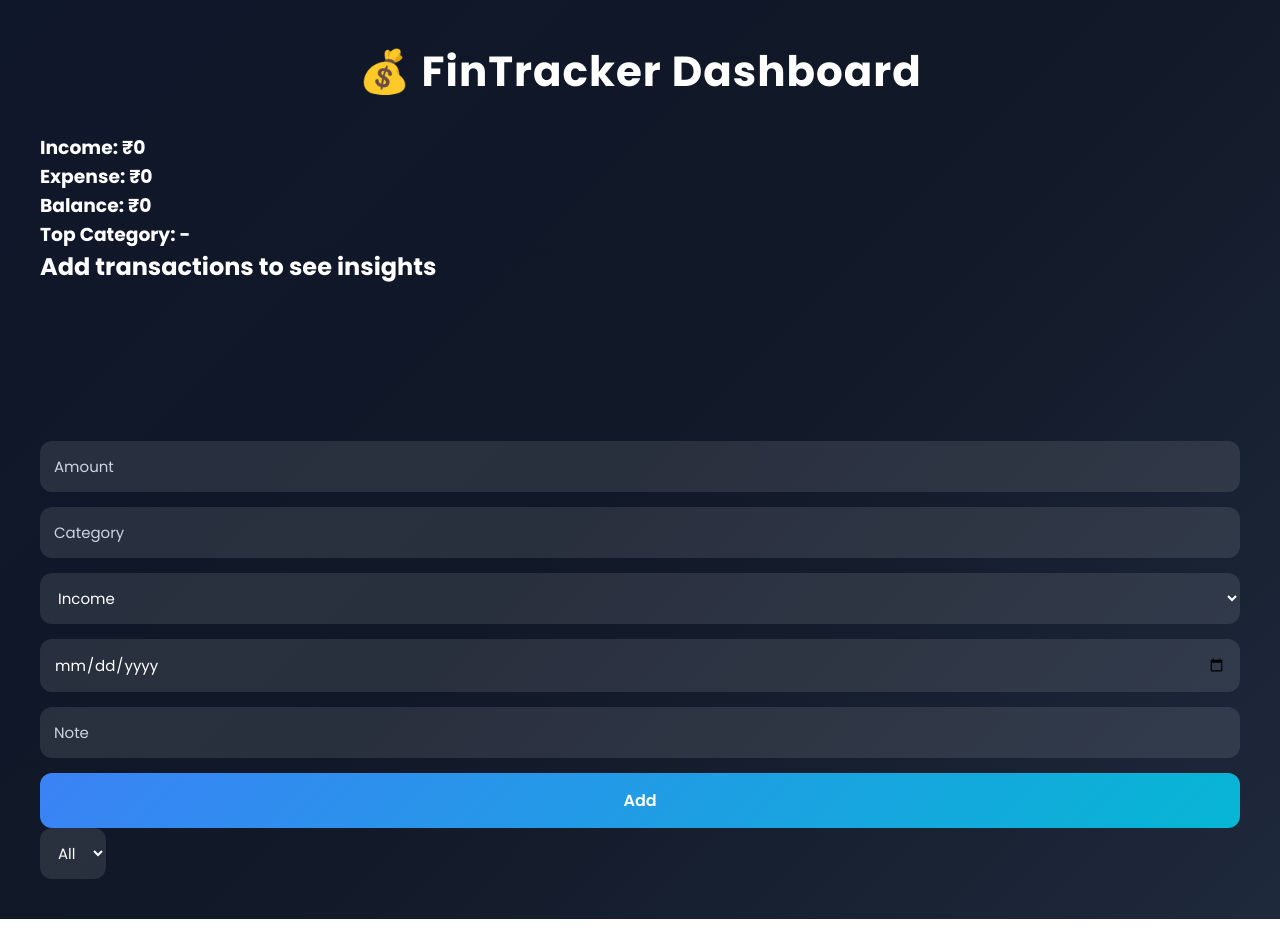
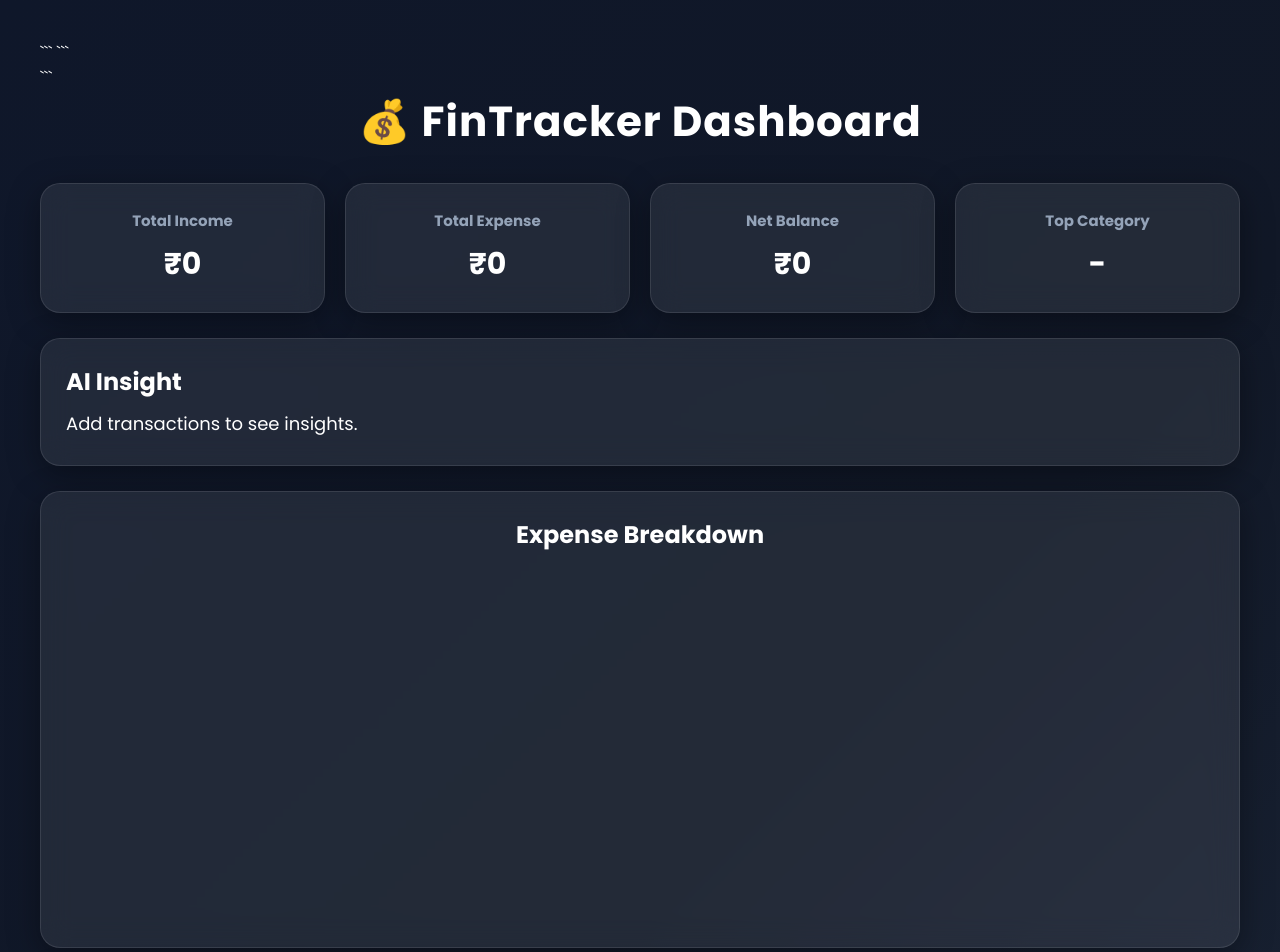
Before and after one commit to sankarsvarup/FinTracker, a plain HTML site: page frontend/index.html in a window 1280 px wide. Shown: the top 952 px of the page. Before the commit the page ends 919 px from the top, so only its background shows below. Drawn offline with nearby package versions, Linux system fonts and the light colour scheme; no server answers.

Commit message:
restore dashboard layout

````diff
--- a/frontend/index.html
+++ b/frontend/index.html
@@ -1,69 +1,139 @@
 <!DOCTYPE html>
+
 <html lang="en">
 <head>
-    <meta charset="UTF-8" />
-    <meta name="viewport" content="width=device-width, initial-scale=1.0"/>
-    <title>FinTracker</title>
+    <meta charset="UTF-8">
+    <meta name="viewport" content="width=device-width, initial-scale=1.0">
+    <title>FinTracker Dashboard</title>
 
-    <!-- Chart.js -->
-    <script src="https://cdn.jsdelivr.net/npm/chart.js"></script>
+```
+<link rel="stylesheet" href="./style.css">
 
-    <!-- CSS -->
-    <link rel="stylesheet" href="./style.css" />
+<script src="https://cdn.jsdelivr.net/npm/chart.js"></script>
+```
+
 </head>
-
 <body>
 
-    <h1>💰 FinTracker Dashboard</h1>
+<div class="container">
 
-    <!-- SUMMARY -->
-    <div class="summary">
-        <h3>Income: <span id="totalIncome">₹0</span></h3>
-        <h3>Expense: <span id="totalExpense">₹0</span></h3>
-        <h3>Balance: <span id="netBalance">₹0</span></h3>
-        <h3>Top Category: <span id="topCategory">-</span></h3>
+```
+<h1>💰 FinTracker Dashboard</h1>
+
+<div class="summary-grid">
+
+    <div class="summary-card">
+        <h3>Total Income</h3>
+        <p id="totalIncome">₹0</p>
     </div>
 
-    <!-- INSIGHT -->
-    <div>
-        <h2 id="insightText">Add transactions to see insights</h2>
+    <div class="summary-card">
+        <h3>Total Expense</h3>
+        <p id="totalExpense">₹0</p>
     </div>
 
-    <!-- CHART -->
+    <div class="summary-card">
+        <h3>Net Balance</h3>
+        <p id="netBalance">₹0</p>
+    </div>
+
+    <div class="summary-card">
+        <h3>Top Category</h3>
+        <p id="topCategory">-</p>
+    </div>
+
+</div>
+
+<div class="insight-card">
+    <h2>AI Insight</h2>
+    <p id="insightText">
+        Add transactions to see insights.
+    </p>
+</div>
+
+<div class="chart-card">
+    <h2>Expense Breakdown</h2>
     <canvas id="expenseChart"></canvas>
+</div>
 
-    <!-- FORM -->
+<div class="form-card">
+
+    <h2>Add Transaction</h2>
+
     <form id="transactionForm">
 
-        <input type="number" id="amount" placeholder="Amount" required />
+        <input
+            type="number"
+            id="amount"
+            placeholder="Amount"
+            required
+        >
 
-        <input type="text" id="category" placeholder="Category" required />
+        <input
+            type="text"
+            id="category"
+            placeholder="Category"
+            required
+        >
 
         <select id="type">
-            <option value="income">Income</option>
-            <option value="expense">Expense</option>
+
+            <option value="income">
+                Income
+            </option>
+
+            <option value="expense">
+                Expense
+            </option>
+
         </select>
 
-        <input type="date" id="date" required />
+        <input
+            type="date"
+            id="date"
+            required
+        >
 
-        <input type="text" id="note" placeholder="Note" />
+        <input
+            type="text"
+            id="note"
+            placeholder="Note"
+        >
 
-        <button type="submit">Add</button>
+        <button type="submit">
+            Add Transaction
+        </button>
+
     </form>
 
-    <!-- FILTER -->
+</div>
+
+<div class="filter-card">
+
+    <h2>Filter Transactions</h2>
+
     <select id="categoryFilter">
-        <option value="all">All</option>
+        <option value="all">
+            All Categories
+        </option>
     </select>
 
-    <!-- LIST -->
+</div>
+
+<div class="transactions-card">
+
+    <h2>Transactions</h2>
+
     <div id="transactionsList"></div>
 
-    <!-- TOAST -->
-    <div id="toast"></div>
+</div>
+```
 
-    <!-- SCRIPT -->
-    <script src="./script.js"></script>
+</div>
+
+<div id="toast"></div>
+
+<script src="./script.js"></script>
 
 </body>
 </html>
````
